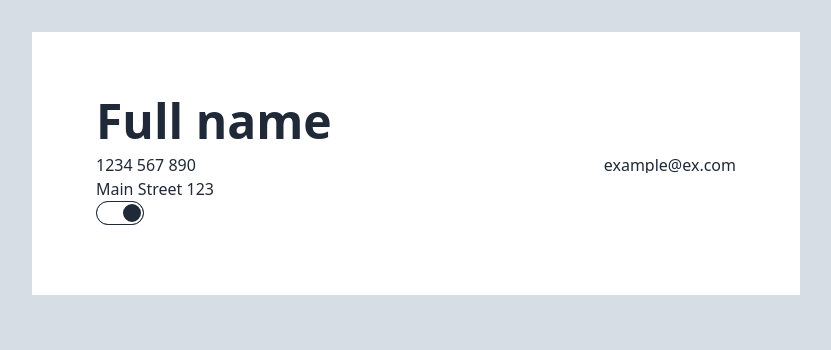
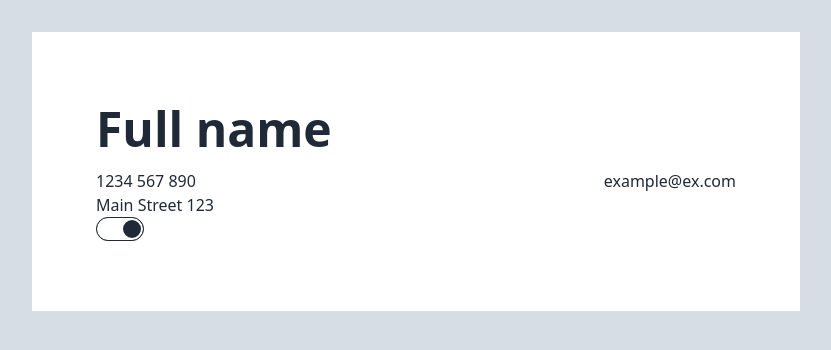
Before and after one commit to youyoumu/cv-application, a React (Vite) app: page / in a window 1280 px wide. Both pictures are taken after a click on the checkbox 344 px from the left and 212 px from the top of the page. Shown: the top 350 px of the page, without its empty margins (224-1055 px from the left). Built offline with nearby package versions, Linux system fonts and the light colour scheme.

Commit message:
Remove custom input height

```diff
--- a/src/General.jsx
+++ b/src/General.jsx
@@ -11,7 +11,7 @@ function General({ editMode }) {
     return (
       <div>
         <div className="text-5xl font-bold mb-2">
-          <TextForm text={name} onChangeCallback={setName} height="h-12" />
+          <TextForm text={name} onChangeCallback={setName} />
         </div>
         <div className="grid grid-cols-2 justify-between">
           <TextForm text={phoneNumber} onChangeCallback={setPhoneNumber} />
@@ -19,7 +19,6 @@ function General({ editMode }) {
             className="text-end"
             text={email}
             onChangeCallback={setEmail}
-            alignt="text-end"
           />
           <TextForm text={address} onChangeCallback={setAddress} />
         </div>
--- a/src/TextForm.jsx
+++ b/src/TextForm.jsx
@@ -1,18 +1,11 @@
 import { useState } from 'react'
 
-function TextForm({
-  text,
-  onChangeCallback,
-  className = '',
-  height = 'h-4',
-  alignt = 'text-left'
-}) {
+function TextForm({ text, onChangeCallback, className = '' }) {
   const [value, setValue] = useState(text)
 
   return (
-    <div className={className}>
     <input
-        className={`hover:bg-base-200 ${height} w-full ${alignt}`}
+      className={`hover:bg-base-200 focus:outline-none w-full ${className}`}
       type="text"
       value={value}
       onChange={(e) => {
@@ -20,7 +13,6 @@ function TextForm({
         onChangeCallback(e.target.value)
       }}
     />
-    </div>
   )
 }
 export default TextForm
--- a/src/output.css
+++ b/src/output.css
@@ -1208,10 +1208,6 @@ html {
       var(--handleoffsetcalculator) 0 0 3px var(--fallback-bc,oklch(var(--bc)/1)) inset;
 }
 
-.m-0 {
-  margin: 0px;
-}
-
 .mx-auto {
   margin-left: auto;
   margin-right: auto;
@@ -1225,37 +1221,24 @@ html {
   display: grid;
 }
 
-.h-screen {
-  height: 100vh;
+.h-12 {
+  height: 3rem;
 }
 
 .h-4 {
   height: 1rem;
 }
 
-.h-full {
-  height: 100%;
+.h-screen {
+  height: 100vh;
 }
 
-.h-fit {
-  height: -moz-fit-content;
-  height: fit-content;
-}
-
-.h-8 {
-  height: 2rem;
-}
-
-.h-12 {
-  height: 3rem;
+.w-full {
+  width: 100%;
 }
 
 .w-screen {
   width: 100vw;
-}
-
-.w-full {
-  width: 100%;
 }
 
 .max-w-screen-md {
@@ -1278,10 +1261,6 @@ html {
 .bg-neutral-content {
   --tw-bg-opacity: 1;
   background-color: var(--fallback-nc,oklch(var(--nc)/var(--tw-bg-opacity)));
-}
-
-.p-0 {
-  padding: 0px;
 }
 
 .p-16 {
@@ -1314,7 +1293,20 @@ html {
   font-weight: 700;
 }
 
+.hover\:border-none:hover {
+  border-style: none;
+}
+
 .hover\:bg-base-200:hover {
   --tw-bg-opacity: 1;
   background-color: var(--fallback-b2,oklch(var(--b2)/var(--tw-bg-opacity)));
 }
+
+.focus\:border-none:focus {
+  border-style: none;
+}
+
+.focus\:outline-none:focus {
+  outline: 2px solid transparent;
+  outline-offset: 2px;
+}
```
Lines whose indentation alone changed are shown as unchanged.
